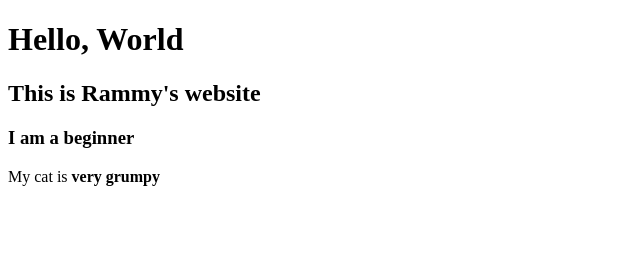
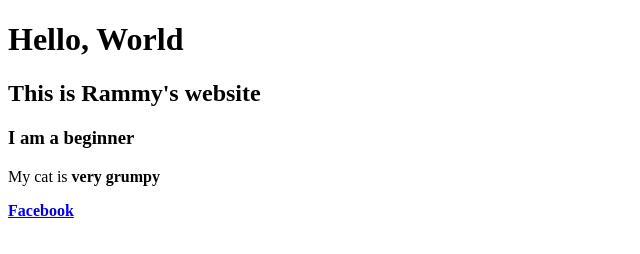
Before and after one commit to RammyYousef/CIS2336, a plain HTML site: page index.html in a window 1280 px wide. Shown: the full height of the page, 0-640 px from the left. Drawn offline with Linux system fonts and the light colour scheme.

Commit message:
Update index.html

```diff
--- a/index.html
+++ b/index.html
@@ -8,5 +8,6 @@
   <h2>This is Rammy's website</h2>
   <h3>I am a beginner</h3>
   <p>My cat is <strong>very grumpy</p>
+   <a href="https://www.facebook.com/profile.php?id=100010976200552">Facebook</a>
 </body>
 </html>
```
